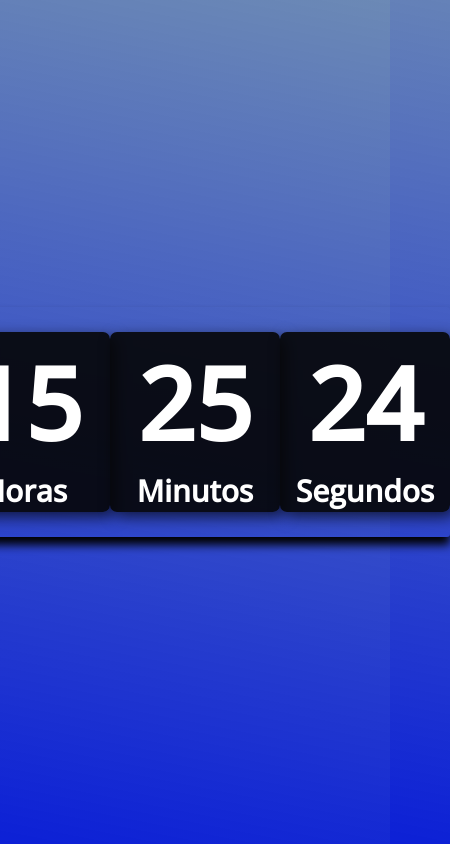
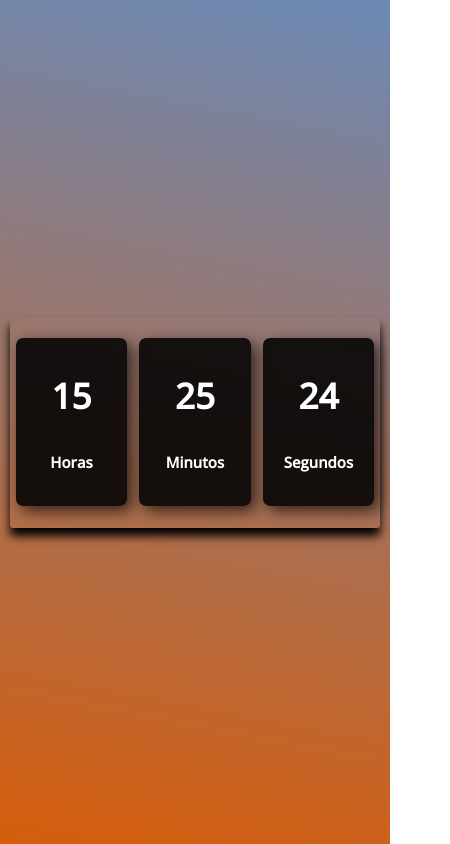
Before and after one commit to SergioZanucci/Relogio-Digital, a plain HTML site: page index.html in a window 390 px wide. Shown: the whole page, 450 px wide, since content can reach past the window. Drawn offline with nearby package versions, Linux system fonts and the light colour scheme.

Commit message:
Atualização, responsividade

```diff
--- a/assets/css/style.css
+++ b/assets/css/style.css
@@ -9,7 +9,7 @@
 body {
     align-items: center;
     background: rgb(227,227,227);
-    background: linear-gradient(191deg, rgba(11, 60, 133, 0.603) 0%, rgb(12, 32, 214) 100%);
+    background: linear-gradient(191deg, rgba(11, 60, 133, 0.603) 0%, rgb(214, 93, 12) 100%);
     display: flex;
     justify-content: center;
     height: 100vh;
@@ -26,6 +26,13 @@ body {
     width: 590px;
 }
 
+@media screen and (max-width: 650px) {
+    .relogio {
+        width: 95%;
+        height: 25%;
+    }
+}
+
 .relogio div {
     align-items: center;
     background: rgba(5, 5, 5, .9);
@@ -38,11 +45,33 @@ body {
     height: 180px;
     width: 170px;
 }
+
+@media screen and (max-width: 650px) {
+    .relogio div {
+        width: 30%;
+        height: 80%;
+        display: flex;
+       justify-content: space-evenly;
+    }
+}
+
 .relogio span {
     font-weight: bolder;
     font-size: 100px;
 }
 
+@media screen and (max-width: 650px) {
+    .relogio span {
+        font-size: 35px;
+    }
+}
+
 .relogio span.tempo {
     font-size: 30px;
 }
+
+@media screen and (max-width: 650px) {
+    .relogio span.tempo {
+        font-size: 15px;
+    }
+}
```
